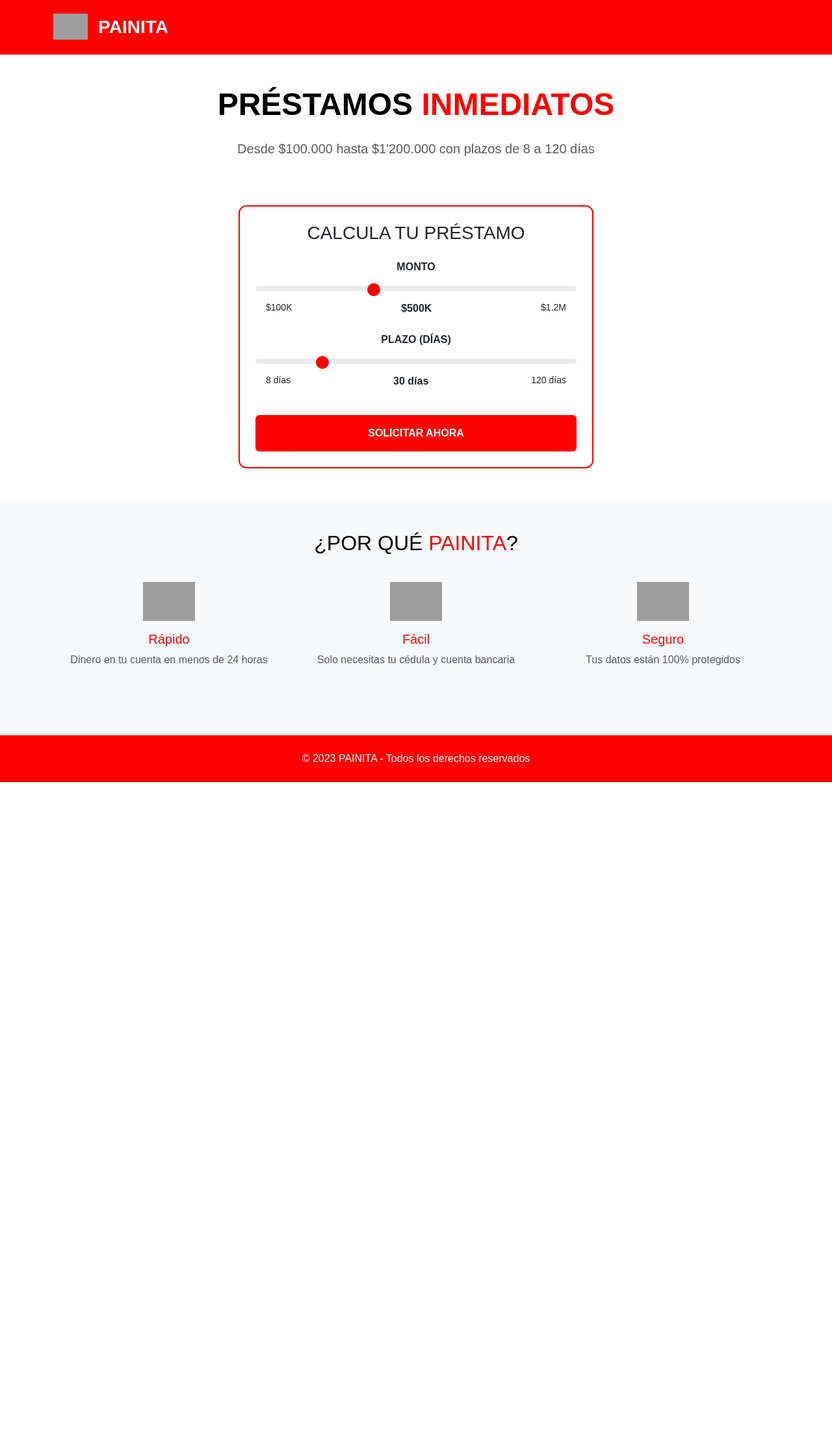
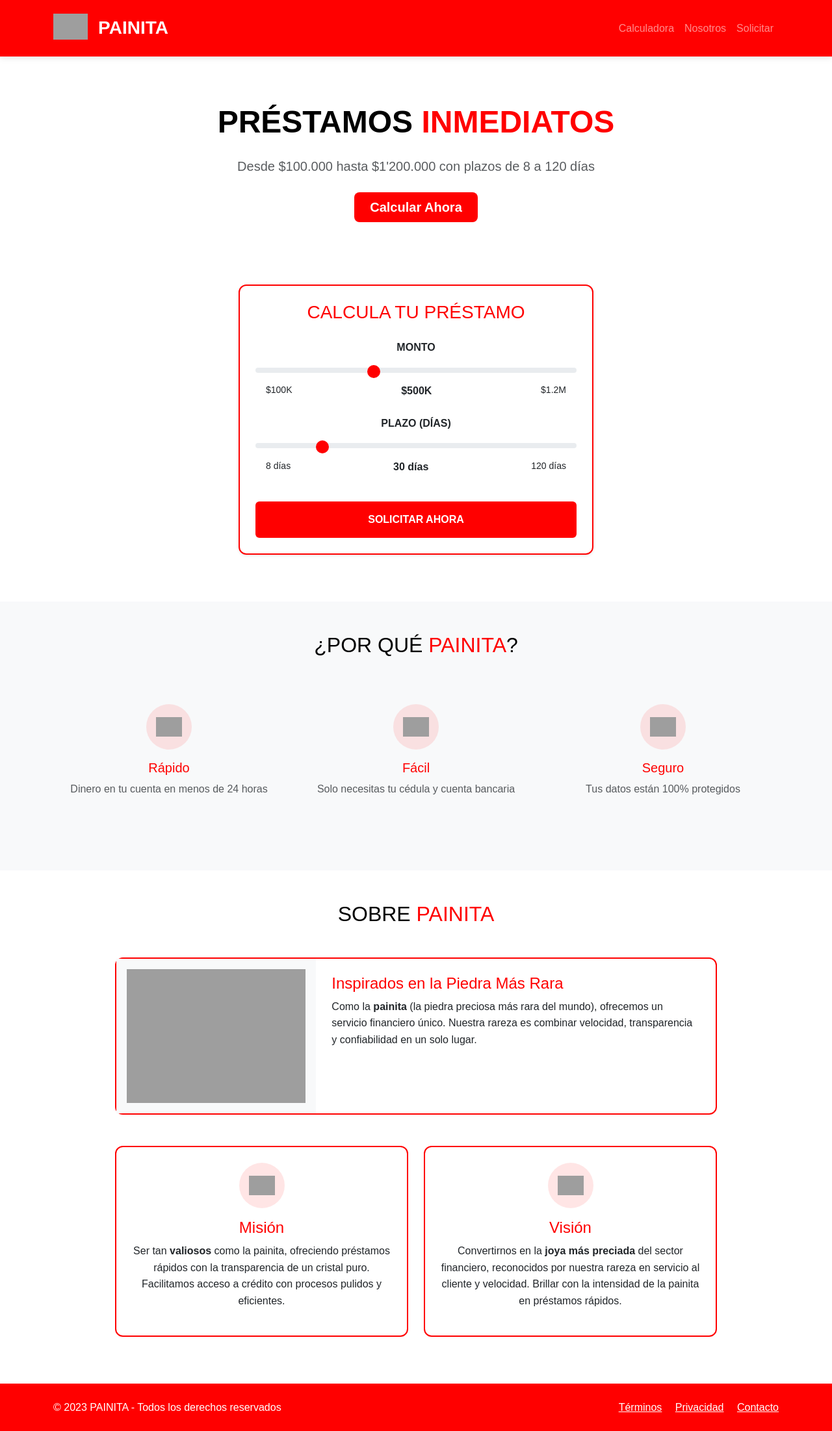
Before and after one commit to Sntg04/painita, a PHP site: page / in a window 1280 px wide. Shown: the whole page at 65% size. Before the commit the page ends 1204 px from the top, so only its background shows below. Run offline with PHP 8.4, Linux system fonts and the light colour scheme; grey boxes are pictures that could not be loaded.

```diff
--- a/public/css/styles.css
+++ b/public/css/styles.css
@@ -3,9 +3,17 @@
   --black: #000000;
   --white: #FFFFFF;
   --light-gray: #f8f9fa;
+  --dark-red: #cc0000;
 }
 
-/* Colores personalizados */
+/* Estilos Base */
+body {
+  font-family: 'Arial', sans-serif;
+  color: var(--black);
+  line-height: 1.6;
+}
+
+/* Colores Personalizados */
 .bg-red-custom {
   background-color: var(--red) !important;
 }
@@ -23,16 +31,39 @@
   color: var(--white);
   border: none;
   font-weight: bold;
-  transition: all 0.3s;
+  transition: all 0.3s ease;
 }
 
 .btn-red-custom:hover {
-  background-color: #d90000;
+  background-color: var(--dark-red);
+  color: var(--white);
   transform: translateY(-2px);
   box-shadow: 0 4px 8px rgba(0, 0, 0, 0.1);
 }
 
-/* Estilos para los sliders */
+/* Componentes */
+.card-hover-effect {
+  transition: transform 0.3s, box-shadow 0.3s;
+  border-radius: 12px;
+}
+
+.card-hover-effect:hover {
+  transform: translateY(-5px);
+  box-shadow: 0 10px 20px rgba(0, 0, 0, 0.1) !important;
+}
+
+.icono-valor {
+  width: 70px;
+  height: 70px;
+  margin: 0 auto 1rem;
+  background-color: rgba(255, 0, 0, 0.1);
+  border-radius: 50%;
+  display: flex;
+  align-items: center;
+  justify-content: center;
+}
+
+/* Sliders */
 .form-range::-webkit-slider-thumb {
   background: var(--red);
   width: 20px;
@@ -47,26 +78,22 @@
 
 .form-range {
   height: 8px;
+  cursor: pointer;
 }
 
-/* Ajustes generales */
-body {
-  font-family: 'Arial', sans-serif;
-  color: var(--black);
+/* Navbar */
+.navbar {
+  box-shadow: 0 2px 10px rgba(0, 0, 0, 0.1);
 }
 
-.card {
-  border-radius: 12px !important;
-  box-shadow: 0 4px 12px rgba(0, 0, 0, 0.05);
+.nav-link {
+  font-weight: 500;
+  transition: color 0.3s;
 }
 
-/* Centrado de elementos */
-.container {
-  max-width: 1140px;
-}
-
-.text-center {
-  text-align: center !important;
+.nav-link:hover {
+  color: var(--white) !important;
+  opacity: 0.8;
 }
 
 /* Responsive */
@@ -74,4 +101,22 @@ body {
   .display-5 {
     font-size: 2.5rem !important;
   }
+
+  .card-body {
+    padding: 1.5rem !important;
+  }
+
+  .navbar-brand {
+    font-size: 1.5rem !important;
+  }
 }
+
+/* Animaciones */
+@keyframes fadeIn {
+  from { opacity: 0; transform: translateY(20px); }
+  to { opacity: 1; transform: translateY(0); }
+}
+
+section {
+  animation: fadeIn 0.6s ease-out;
+}
--- a/public/index.html
+++ b/public/index.html
@@ -6,35 +6,47 @@
   <title>PAINITA - Préstamos Rápidos</title>
   <link href="https://cdn.jsdelivr.net/npm/bootstrap@5.3.2/dist/css/bootstrap.min.css" rel="stylesheet">
   <link href="/css/styles.css" rel="stylesheet">
+  <link rel="icon" href="/images/favicon.png" type="image/png">
 </head>
 <body class="bg-white">
   <!-- Barra de Navegación -->
-  <nav class="navbar navbar-dark bg-red-custom py-3">
+  <nav class="navbar navbar-expand-lg navbar-dark bg-red-custom py-3">
     <div class="container">
       <a class="navbar-brand fw-bold fs-3" href="#">
         <img src="/images/logo.png" alt="PAINITA" height="40" class="d-inline-block align-top me-2">
         PAINITA
       </a>
+      <button class="navbar-toggler" type="button" data-bs-toggle="collapse" data-bs-target="#navbarNav">
+        <span class="navbar-toggler-icon"></span>
+      </button>
+      <div class="collapse navbar-collapse" id="navbarNav">
+        <ul class="navbar-nav ms-auto">
+          <li class="nav-item"><a class="nav-link" href="#calculadora">Calculadora</a></li>
+          <li class="nav-item"><a class="nav-link" href="#nosotros">Nosotros</a></li>
+          <li class="nav-item"><a class="nav-link" href="/solicitar">Solicitar</a></li>
+        </ul>
+      </div>
     </div>
   </nav>
 
   <!-- Hero Section -->
-  <section class="container my-5 text-center">
+  <section class="container my-5 py-4 text-center">
     <div class="row justify-content-center">
       <div class="col-lg-8">
         <h1 class="display-5 fw-bold mb-4">PRÉSTAMOS <span class="text-red-custom">INMEDIATOS</span></h1>
         <p class="lead mb-4 text-muted">Desde $100.000 hasta $1'200.000 con plazos de 8 a 120 días</p>
+        <a href="#calculadora" class="btn btn-red-custom btn-lg px-4">Calcular Ahora</a>
       </div>
     </div>
   </section>
 
   <!-- Calculadora -->
-  <section class="container mb-5">
+  <section id="calculadora" class="container mb-5 py-4">
     <div class="row justify-content-center">
-      <div class="col-md-6">
-        <div class="card border-red-custom shadow-sm">
+      <div class="col-md-8 col-lg-6">
+        <div class="card border-red-custom shadow-sm card-hover-effect">
           <div class="card-body p-4 text-center">
-            <h3 class="mb-4">CALCULA TU PRÉSTAMO</h3>
+            <h3 class="mb-4 text-red-custom">CALCULA TU PRÉSTAMO</h3>
 
             <!-- Monto -->
             <div class="mb-4">
@@ -70,25 +82,31 @@
   <!-- Beneficios -->
   <section class="bg-light py-5">
     <div class="container text-center">
-      <h2 class="mb-4">¿POR QUÉ <span class="text-red-custom">PAINITA</span>?</h2>
-      <div class="row">
+      <h2 class="mb-5">¿POR QUÉ <span class="text-red-custom">PAINITA</span>?</h2>
+      <div class="row justify-content-center">
         <div class="col-md-4 mb-4">
-          <div class="p-3">
-            <img src="/images/icono-rapido.png" alt="Rápido" height="60" class="mb-3">
+          <div class="p-4 h-100 card-hover-effect">
+            <div class="icono-valor">
+              <img src="/images/icono-rapido.png" alt="Rápido" width="40">
+            </div>
             <h5 class="text-red-custom">Rápido</h5>
             <p class="text-muted">Dinero en tu cuenta en menos de 24 horas</p>
           </div>
         </div>
         <div class="col-md-4 mb-4">
-          <div class="p-3">
-            <img src="/images/icono-facil.png" alt="Fácil" height="60" class="mb-3">
+          <div class="p-4 h-100 card-hover-effect">
+            <div class="icono-valor">
+              <img src="/images/icono-facil.png" alt="Fácil" width="40">
+            </div>
             <h5 class="text-red-custom">Fácil</h5>
             <p class="text-muted">Solo necesitas tu cédula y cuenta bancaria</p>
           </div>
         </div>
         <div class="col-md-4 mb-4">
-          <div class="p-3">
-            <img src="/images/icono-seguro.png" alt="Seguro" height="60" class="mb-3">
+          <div class="p-4 h-100 card-hover-effect">
+            <div class="icono-valor">
+              <img src="/images/icono-seguro.png" alt="Seguro" width="40">
+            </div>
             <h5 class="text-red-custom">Seguro</h5>
             <p class="text-muted">Tus datos están 100% protegidos</p>
           </div>
@@ -97,10 +115,84 @@
     </div>
   </section>
 
+  <!-- Sobre Nosotros -->
+  <section id="nosotros" class="py-5 bg-white">
+    <div class="container">
+      <div class="row justify-content-center">
+        <div class="col-lg-10 text-center">
+          <h2 class="mb-5">SOBRE <span class="text-red-custom">PAINITA</span></h2>
+
+          <!-- Inspiración -->
+          <div class="card border-red-custom mb-5 card-hover-effect">
+            <div class="row g-0">
+              <div class="col-md-4 d-flex align-items-center justify-content-center bg-light">
+                <img src="/images/painita-piedra.jpg" alt="Piedra Painita" class="img-fluid p-3" style="max-height: 250px;">
+              </div>
+              <div class="col-md-8">
+                <div class="card-body p-4 text-start">
+                  <h4 class="card-title text-red-custom">Inspirados en la Piedra Más Rara</h4>
+                  <p class="card-text">
+                    Como la <strong>painita</strong> (la piedra preciosa más rara del mundo),
+                    ofrecemos un servicio financiero único. Nuestra rareza es combinar
+                    velocidad, transparencia y confiabilidad en un solo lugar.
+                  </p>
+                </div>
+              </div>
+            </div>
+          </div>
+
+          <!-- Misión y Visión -->
+          <div class="row">
+            <div class="col-md-6 mb-4">
+              <div class="card h-100 border-red-custom card-hover-effect">
+                <div class="card-body p-4">
+                  <div class="icono-valor mb-3">
+                    <img src="/images/icono-mision.png" alt="Misión" width="40">
+                  </div>
+                  <h4 class="text-red-custom">Misión</h4>
+                  <p>
+                    Ser tan <strong>valiosos</strong> como la painita, ofreciendo préstamos rápidos
+                    con la transparencia de un cristal puro. Facilitamos acceso a crédito
+                    con procesos pulidos y eficientes.
+                  </p>
+                </div>
+              </div>
+            </div>
+
+            <div class="col-md-6 mb-4">
+              <div class="card h-100 border-red-custom card-hover-effect">
+                <div class="card-body p-4">
+                  <div class="icono-valor mb-3">
+                    <img src="/images/icono-vision.png" alt="Visión" width="40">
+                  </div>
+                  <h4 class="text-red-custom">Visión</h4>
+                  <p>
+                    Convertirnos en la <strong>joya más preciada</strong> del sector financiero,
+                    reconocidos por nuestra rareza en servicio al cliente y velocidad.
+                    Brillar con la intensidad de la painita en préstamos rápidos.
+                  </p>
+                </div>
+              </div>
+            </div>
+          </div>
+        </div>
+      </div>
+    </div>
+  </section>
+
   <!-- Footer -->
   <footer class="bg-red-custom text-white py-4">
-    <div class="container text-center">
-      <p class="mb-0">© 2023 PAINITA - Todos los derechos reservados</p>
+    <div class="container">
+      <div class="row">
+        <div class="col-md-6 text-center text-md-start">
+          <p class="mb-0">© 2023 PAINITA - Todos los derechos reservados</p>
+        </div>
+        <div class="col-md-6 text-center text-md-end">
+          <a href="#" class="text-white me-3">Términos</a>
+          <a href="#" class="text-white me-3">Privacidad</a>
+          <a href="#" class="text-white">Contacto</a>
+        </div>
+      </div>
     </div>
   </footer>
 
```
